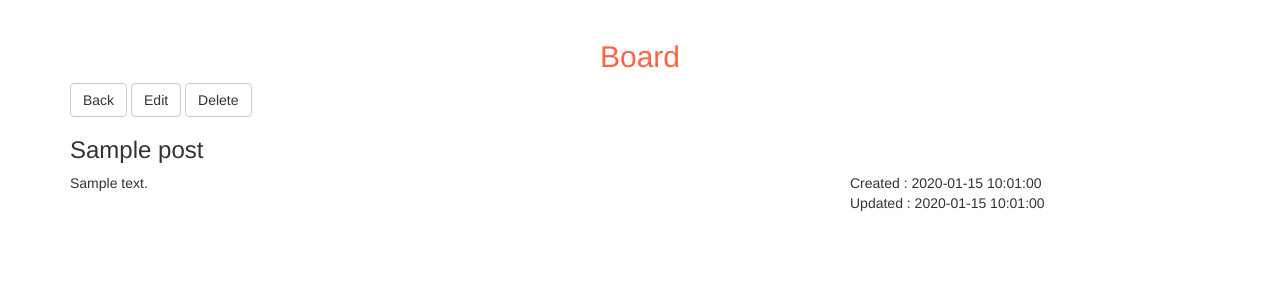
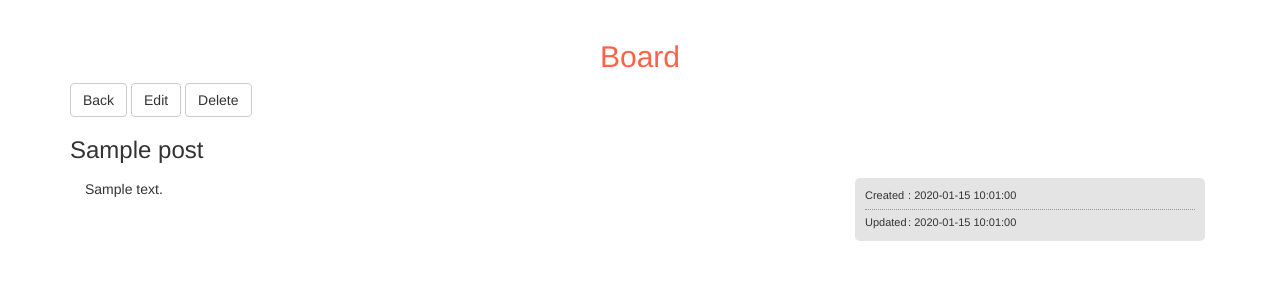
Before and after one commit to terr76/nodejs-board, a Node server app: page /posts/600000000000000000000001 in a window 1280 px wide. Shown: the part 52-352 px from the top of the page. Run offline with Node 20, Linux system fonts and the light colour scheme; tables that the repository leaves empty hold one stand-in row (values such as "Sample post"); some libraries are stand-ins or nearby versions.

Commit message:
style updated

```diff
--- a/public/css/master.css
+++ b/public/css/master.css
@@ -15,7 +15,27 @@
 }
 .post .post-body{
  white-space: pre-line;
+ padding: 6px 15px 20px;
 }
 .post .posts .date{
  width: 100px;
 }
+.post .post-info{
+ font-size: 11px;
+ margin: 5px;
+ padding: 5px 10px;
+ background-color: #E4E4E4;
+ border: 0 solid black;
+ border-radius: 5px;
+}
+.post .post-info>div{
+ padding: 5px 0;
+ border-top: 1px dotted #999;
+}
+.post .post-info>div:first-child{
+ border-top: none;
+}
+.post .post-info span{
+ display: inline-block;
+ width: 40px;
+}
--- a/views/partials/head.ejs
+++ b/views/partials/head.ejs
@@ -5,6 +5,9 @@
 <link rel="stylesheet" href="https://maxcdn.bootstrapcdn.com/bootstrap/3.3.7/css/bootstrap.min.css" integrity="sha384-BVYiiSIFeK1dGmJRAkycuHAHRg32OmUcww7on3RYdg4Va+PmSTsz/K68vbdEjh4u" crossorigin="anonymous">
 <script src="https://maxcdn.bootstrapcdn.com/bootstrap/3.3.7/js/bootstrap.min.js" integrity="sha384-Tc5IQib027qvyjSMfHjOMaLkfuWVxZxUPnCJA7l2mCWNIpG9mGCD8wGNIcPD7Txa" crossorigin="anonymous"></script>
 
+<!-- web font -->
+<link href="https://fonts.googleapis.com/css?family=Open+Sans:300,600" rel="stylesheet" type="text/css">
+
 <!-- my css -->
 <link rel="stylesheet" href="/css/master.css">
 
```
